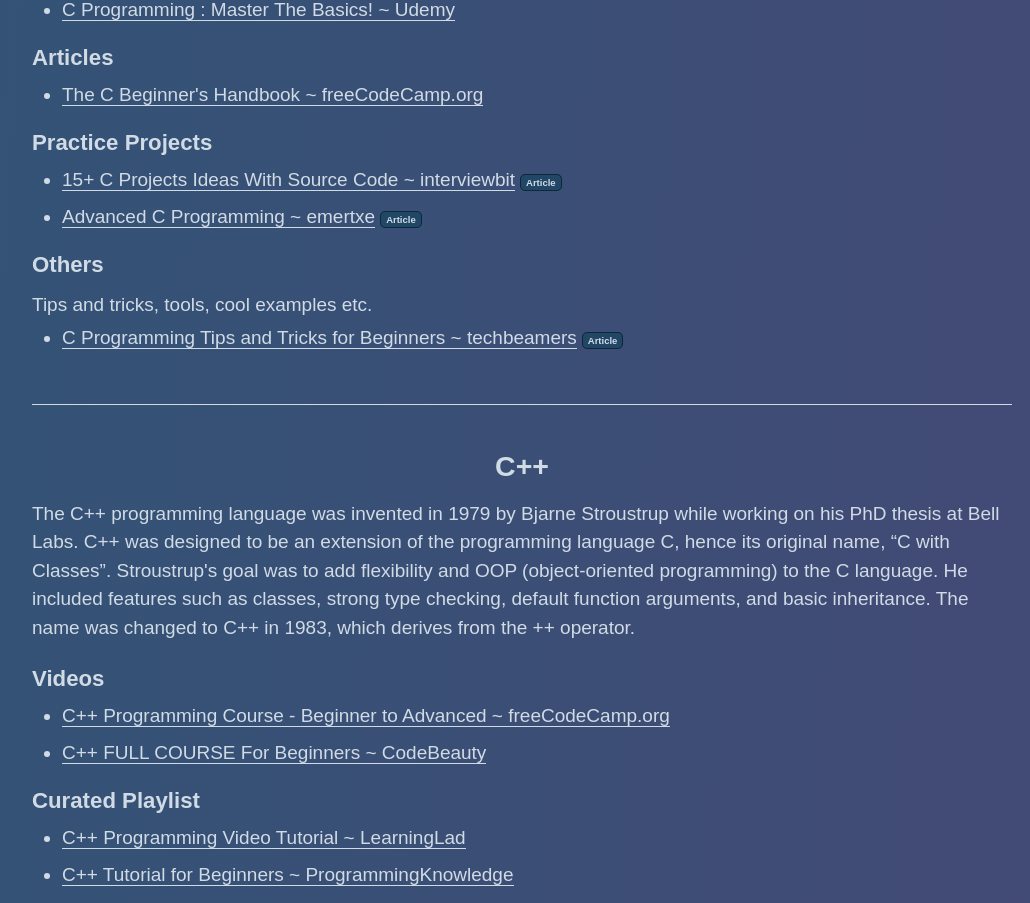
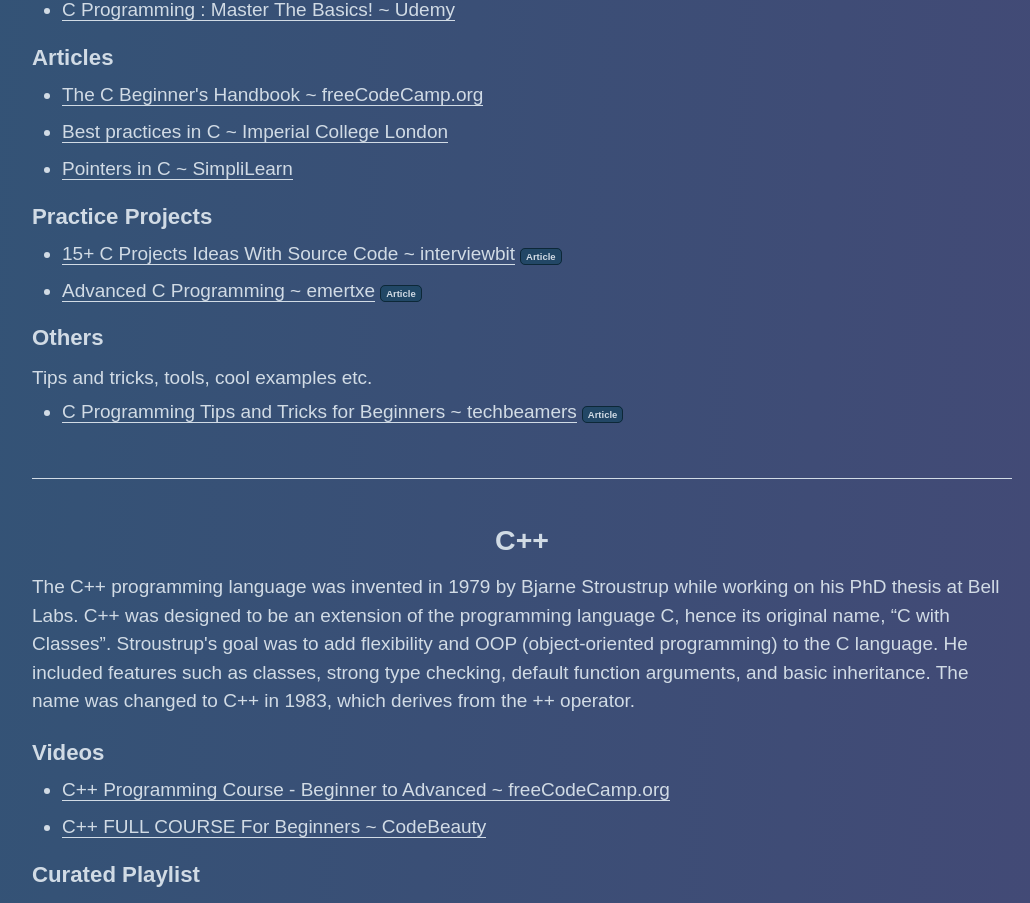
Before and after one commit to Timonwa/techroadmap, a Next.js app: page /careers/backend in a window 1280 px wide. Shown: the part 8440-9343 px from the top of the page, without its empty margins (118-1148 px from the left). Built offline with nearby package versions, Linux system fonts and the light colour scheme.

Commit message:
Added articles on C in the Backend Dev section

```diff
--- a/components/backendPageContent/BackendLangs.js
+++ b/components/backendPageContent/BackendLangs.js
@@ -450,6 +450,22 @@ const BackendLangs = () => {
                   href="https://www.freecodecamp.org/news/the-c-beginners-handbook/"
                 >
                   The C Beginner&apos;s Handbook ~ freeCodeCamp.org
+                </a>
+              </ResourceLink>
+              <ResourceLink>
+                <a
+                  target="_blank"
+                  href="https://www.doc.ic.ac.uk/lab/cplus/cstyle.html"
+                >
+                  Best practices in C ~ Imperial College London
+                </a>
+              </ResourceLink>
+              <ResourceLink>
+                <a
+                  target="_blank"
+                  href="https://www.simplilearn.com/tutorials/c-tutorial/pointers-in-c"
+                >
+                  Pointers in C ~ SimpliLearn
                 </a>
               </ResourceLink>
             </ResourceCardLinks>
```
